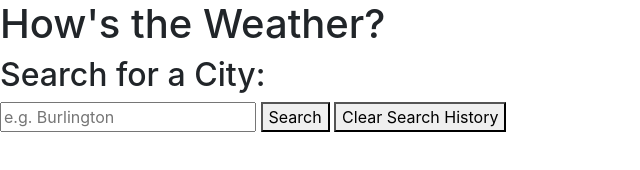
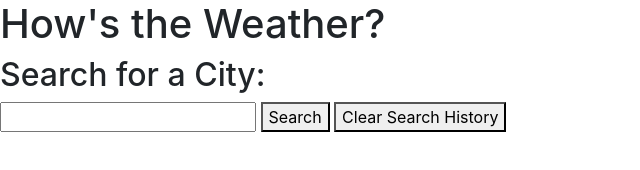
Before and after one commit to ldifalco/difalco-weather-dashboard, a plain HTML site: page index.html in a window 1280 px wide. Shown: the whole page, without its empty margins (0-640 px from the left). Drawn offline with nearby package versions, Linux system fonts and the light colour scheme.

Commit message:
small html changes

```diff
--- a/index.html
+++ b/index.html
@@ -19,7 +19,7 @@
     <div id="search-area">
       <form>
           <h2>Search for a City:</h2>
-          <input type="text" name="city" id="city" placeholder="e.g. Burlington">
+          <input type="text" name="city" id="city">
           <button id="search">Search</button>
           <button id="clear">Clear Search History</button>
       </form>
```
